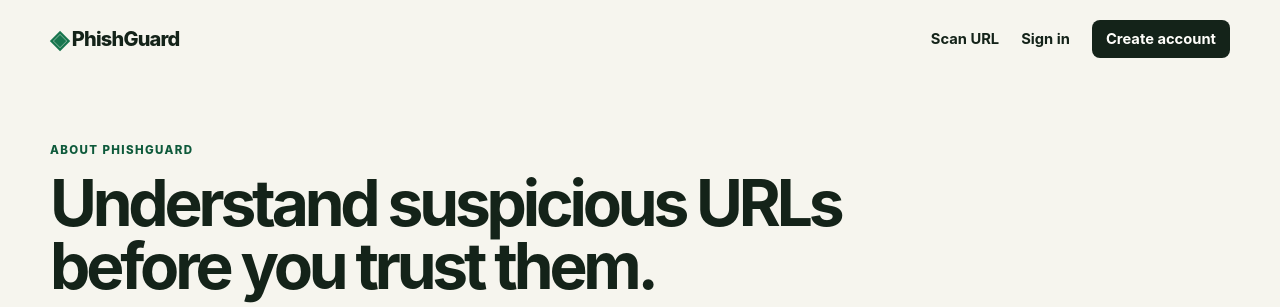
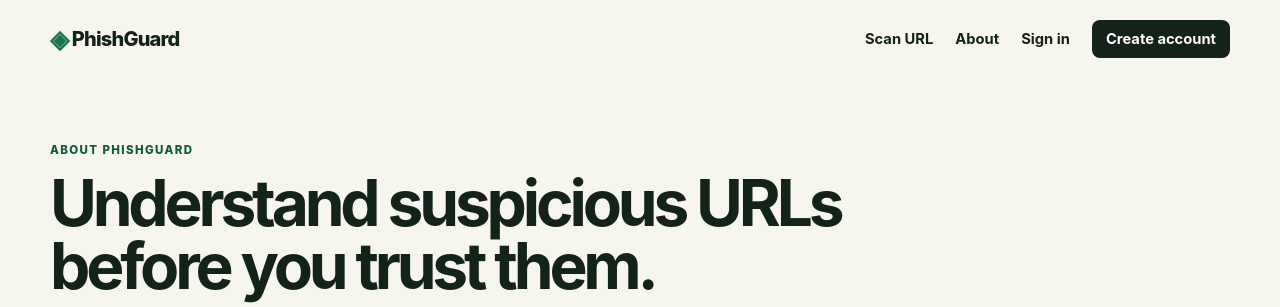
Before and after one commit to zenos1073/Intelligent-Phishing-URL-Detection, a Flask app: page /about in a window 1280 px wide. Shown: the top 307 px of the page. Run offline with Flask 3, Linux system fonts and the light colour scheme.

Commit message:
Improve navigation and add About page

```diff
--- a/app/templates/base.html
+++ b/app/templates/base.html
@@ -16,20 +16,37 @@
 
     <nav>
       <a href="{{ url_for('main.index') }}">Scan URL</a>
+      <a href="{{ url_for('main.about') }}">About</a>
 
       {% if g.user %}
+
         <span class="user-name">Hi, {{ g.user['name'] }}</span>
 
+        <!-- Mobile menu -->
         <div class="mobile-menu">
-        <button class="menu-toggle" type="button" onclick="toggleMenu()">
+          <button
+            class="menu-toggle"
+            type="button"
+            onclick="toggleMenu()"
+            aria-label="Open menu"
+          >
             ☰
           </button>
 
           <div class="menu-dropdown" id="mobileMenu">
-          <a href="{{ url_for('main.dashboard') }}">My history</a>
+
+            <a href="{{ url_for('main.about') }}">
+              About
+            </a>
+
+            <a href="{{ url_for('main.dashboard') }}">
+              My history
+            </a>
 
             {% if g.user['is_admin'] %}
-            <a href="{{ url_for('main.admin') }}">Admin</a>
+              <a href="{{ url_for('main.admin') }}">
+                Admin
+              </a>
             {% endif %}
 
             <form
@@ -37,17 +54,25 @@
               action="{{ url_for('auth.logout') }}"
               method="post"
             >
-            <button class="menu-button" type="submit">Sign out</button>
+              <button class="menu-button" type="submit">
+                Sign out
+              </button>
             </form>
+
           </div>
         </div>
 
         <!-- Desktop links -->
         <div class="desktop-links">
-        <a href="{{ url_for('main.dashboard') }}">My history</a>
+
+          <a href="{{ url_for('main.dashboard') }}">
+            My history
+          </a>
 
           {% if g.user['is_admin'] %}
-          <a href="{{ url_for('main.admin') }}">Admin</a>
+            <a href="{{ url_for('main.admin') }}">
+              Admin
+            </a>
           {% endif %}
 
           <form
@@ -55,49 +80,91 @@
             action="{{ url_for('auth.logout') }}"
             method="post"
           >
-          <button class="nav-button" type="submit">Sign out</button>
+            <button class="nav-button" type="submit">
+              Sign out
+            </button>
           </form>
+
         </div>
 
       {% else %}
+
+        <!-- Desktop links -->
         <div class="desktop-links">
-        <a href="{{ url_for('auth.login') }}">Sign in</a>
-        <a class="nav-cta" href="{{ url_for('auth.register') }}">
+
+          <a href="{{ url_for('auth.login') }}">
+            Sign in
+          </a>
+
+          <a
+            class="nav-cta"
+            href="{{ url_for('auth.register') }}"
+          >
             Create account
           </a>
+
         </div>
 
+        <!-- Mobile menu -->
         <div class="mobile-menu">
-        <button class="menu-toggle" type="button" onclick="toggleMenu()">
+
+          <button
+            class="menu-toggle"
+            type="button"
+            onclick="toggleMenu()"
+            aria-label="Open menu"
+          >
             ☰
           </button>
 
           <div class="menu-dropdown" id="mobileMenu">
-          <a href="{{ url_for('auth.login') }}">Sign in</a>
-          <a href="{{ url_for('auth.register') }}">Create account</a>
+
+            <a href="{{ url_for('main.about') }}">
+              About
+            </a>
+
+            <a href="{{ url_for('auth.login') }}">
+              Sign in
+            </a>
+
+            <a href="{{ url_for('auth.register') }}">
+              Create account
+            </a>
+
           </div>
+
         </div>
+
       {% endif %}
     </nav>
   </header>
 
   <main>
+
     {% with messages = get_flashed_messages(with_categories=true) %}
       {% for category, message in messages %}
-          <div class="flash {{ category }}">{{ message }}</div>
+        <div class="flash {{ category }}">
+          {{ message }}
+        </div>
       {% endfor %}
     {% endwith %}
 
     {% block content %}{% endblock %}
+
   </main>
 
   <footer>
-      PhishGuard analyses URL structure only. A result is a risk signal, not a guarantee of safety.
+    PhishGuard analyses URL structure only.
+    A result is a risk signal, not a guarantee of safety.
   </footer>
+
   <script>
     function toggleMenu() {
       const menu = document.getElementById("mobileMenu");
+
+      if (menu) {
         menu.classList.toggle("show");
+      }
     }
 
     document.addEventListener("click", function (event) {
@@ -114,5 +181,6 @@
       }
     });
   </script>
+
 </body>
 </html>
```
Lines whose indentation alone changed are shown as unchanged.
